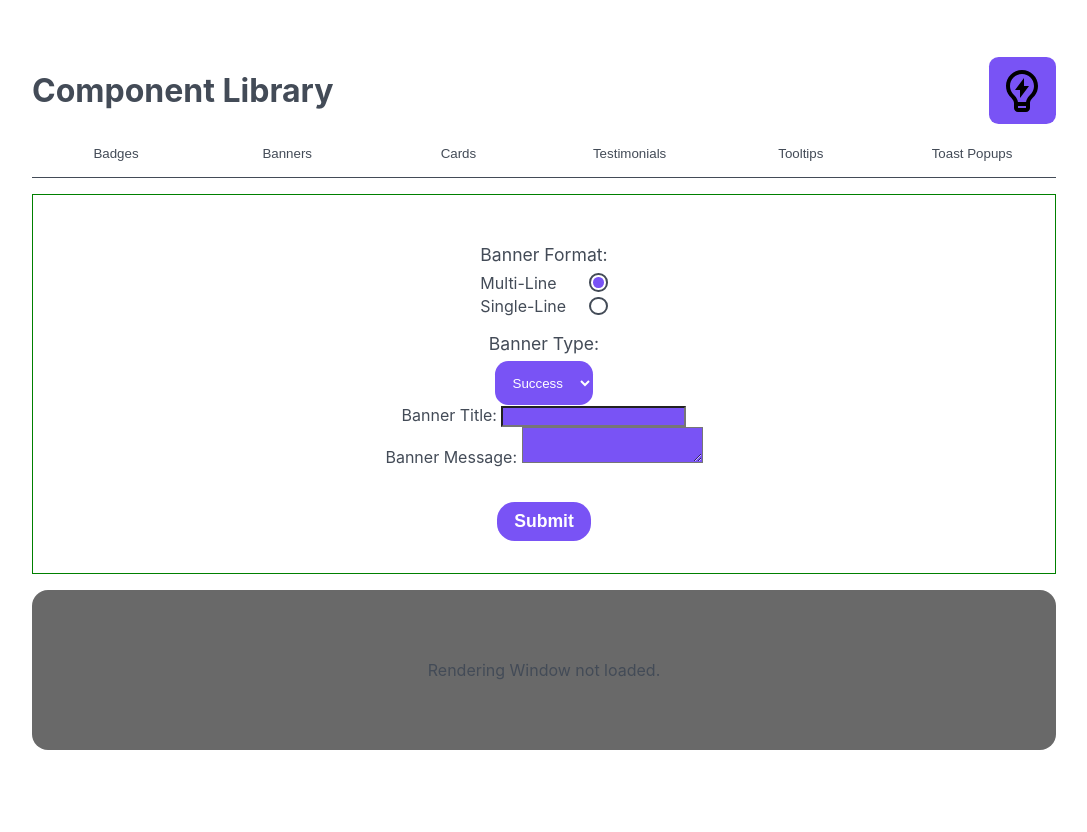
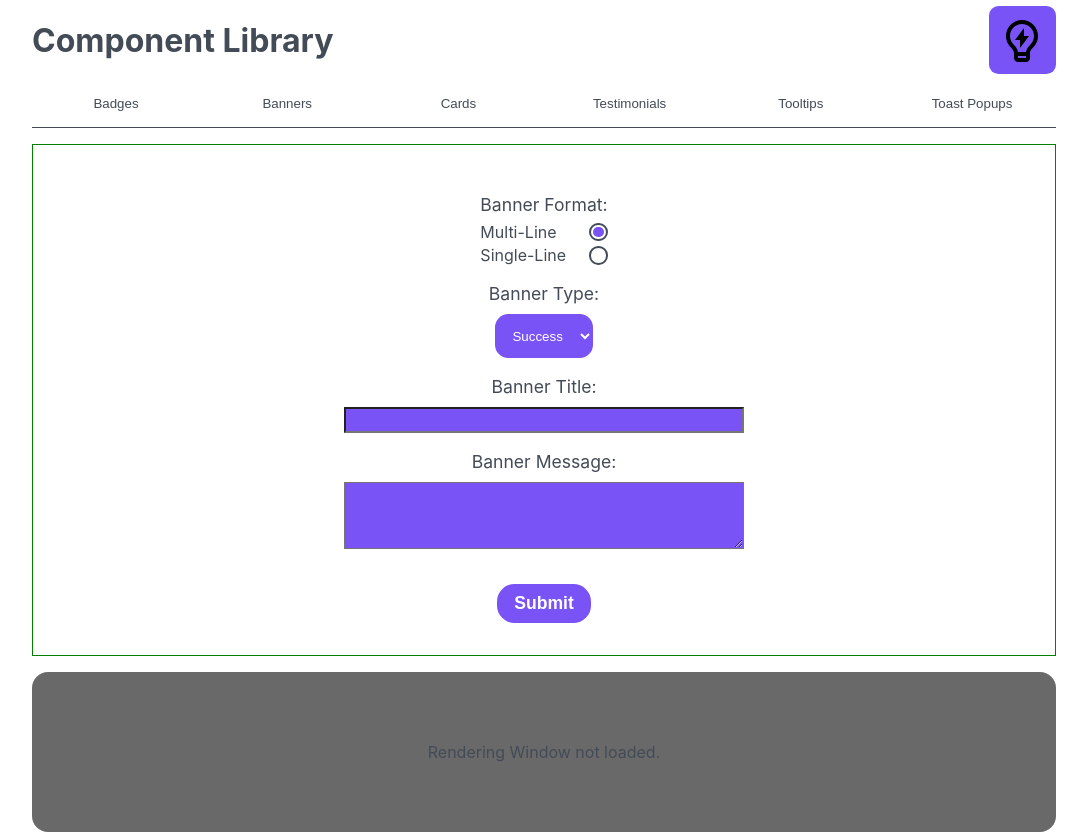
Before and after one commit to sjs-code-foundry/Component-Library, a React (Create React App) app: page / in a window 1280 px wide. Both pictures are taken after a click on the button "Banners". Shown: the whole page, without its empty margins (96-1183 px from the left). Before the commit the page ends 800 px from the top, so only its background shows below. Built offline with nearby package versions, Linux system fonts and the light colour scheme.

Commit message:
style: Unify form formatting
Ensure the same formatting rules apply to all kinds of form components.

```diff
--- a/src/App.css
+++ b/src/App.css
@@ -117,11 +117,35 @@ section.entry-form > form {
     padding: 2em 0;
 }
 
-section.entry-form > form > label {
+section.entry-form > form > div > label {
     margin-top: 1em;
     margin-bottom: 0.4em;
 
     font-size: 110%;
+}
+
+div.text-input {
+    display: flex;
+    flex-direction: column;
+    align-items: center;
+    gap: 0.2em;
+}
+
+div.text-input > input,
+div.text-input > textarea {
+    min-width: 30em;
+    min-height: 2em;
+}
+
+div.text-input > textarea {
+    min-height: 5em;
+}
+
+div.dropdown {
+    display: flex;
+    flex-direction: column;
+    align-items: center;
+    gap: 0.2em;
 }
 
 .select {
--- a/src/components/EntryForm/Dropdown.js
+++ b/src/components/EntryForm/Dropdown.js
@@ -15,7 +15,7 @@ export default function Dropdown(props) {
   }
 
   return (
-    <>
+    <div className="dropdown">
       <label htmlFor={props.name}>{props.labelText}</label>
       <select
         name={props.name}
@@ -30,6 +30,6 @@ export default function Dropdown(props) {
           </option>
         ))}
       </select>
-    </>
+    </div>
   );
 }
```
